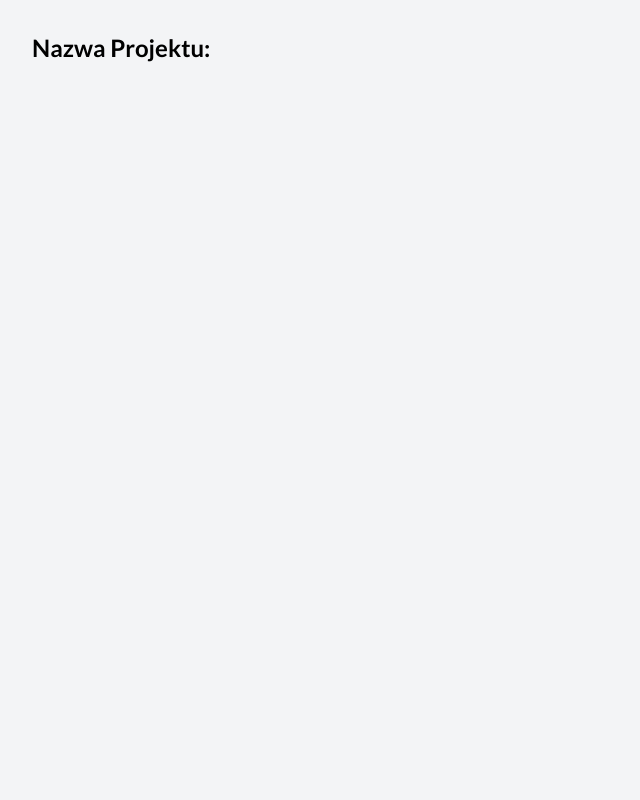
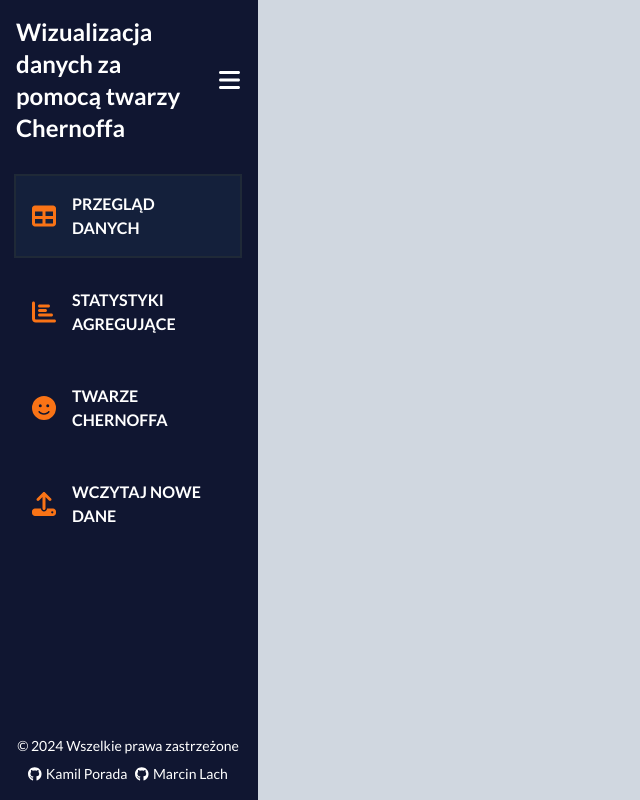
Before and after one commit to KamilPorada/Projekt_SI, a Next.js app: page /table-of-data in a window 1280 px wide. Shown: the whole page, without its empty margins (0-640 px from the left). Built offline with nearby package versions, Linux system fonts and the light colour scheme.

Commit message:
New navigation

```diff
--- a/app/globals.css
+++ b/app/globals.css
@@ -4,7 +4,7 @@
 
 body {
 	color: #ffffff;
-	background: #f3f4f6;
+	background: #d0d7e0;
 	font-family: Arial, Helvetica, sans-serif;
 }
 
@@ -36,3 +36,9 @@ body {
 		transform: translateX(0);
 	}
 }
+
+.wrapper {
+	margin: 0 auto;
+	max-width: 1200px;
+	width: 100%;
+}
--- a/app/table-of-data/page.tsx
+++ b/app/table-of-data/page.tsx
@@ -1,5 +1,6 @@
 'use client'
 import { useProjectData } from '@/contexts/ProjectDataContext'
+import Navbar from '@/components/Navbar'
 
 interface ExcelRow {
 	[key: string]: string | number | null
@@ -9,14 +10,18 @@ export default function TableOfData() {
 	const { projectName, excelData } = useProjectData()
 
 	return (
-		<div className='p-8 text-black'>
+		<>
+			<Navbar />
+			<div className='p-8 text-black bg-backgroundColor wrapper'>
 				<h1 className='text-2xl font-bold mb-4'>Nazwa Projektu: {projectName}</h1>
 				<table className='w-full text-left border-collapse'>
 					<thead>
 						<tr>
 							{excelData.length > 0 &&
-							Object.keys(excelData[0] as ExcelRow).map((key) => (
-								<th key={key} className='border-b-2 border-gray-300 p-2'>{key}</th>
+								Object.keys(excelData[0] as ExcelRow).map(key => (
+									<th key={key} className='border-b-2 border-gray-300 p-2'>
+										{key}
+									</th>
 								))}
 						</tr>
 					</thead>
@@ -24,12 +29,15 @@ export default function TableOfData() {
 						{excelData.map((row: ExcelRow, rowIndex: number) => (
 							<tr key={rowIndex}>
 								{Object.values(row).map((value, cellIndex) => (
-								<td key={cellIndex} className='border-b border-gray-300 p-2'>{value}</td>
+									<td key={cellIndex} className='border-b border-gray-300 p-2'>
+										{value}
+									</td>
 								))}
 							</tr>
 						))}
 					</tbody>
 				</table>
 			</div>
+		</>
 	)
 }
--- /dev/null
+++ b/components/Navbar.tsx
@@ -0,0 +1,105 @@
+// components/Navbar.tsx
+'use client'
+import Link from 'next/link'
+import { usePathname, useRouter } from 'next/navigation'
+import { FontAwesomeIcon } from '@fortawesome/react-fontawesome'
+import { faTable, faChartBar, faSmile, faUpload, faBars } from '@fortawesome/free-solid-svg-icons'
+import { faGithub } from '@fortawesome/free-brands-svg-icons' // Import ikony GitHub
+import { useState } from 'react'
+
+export default function Navbar() {
+	const router = useRouter()
+	const pathname = usePathname()
+	const [isCollapsed, setIsCollapsed] = useState(false)
+
+	// Funkcja do obsługi nawigacji
+	const handleNavigate = (path: string) => {
+		router.push(path)
+	}
+
+	// Lista przycisków nawigacyjnych
+	const navItems = [
+		{ label: 'Przegląd danych', icon: faTable, path: '/table-of-data' },
+		{ label: 'Statystyki agregujące', icon: faChartBar, path: '/aggregated-stats' },
+		{ label: 'Twarze Chernoffa', icon: faSmile, path: '/chernoff-faces' },
+		{ label: 'Wczytaj nowe dane', icon: faUpload, path: '/' },
+	]
+
+	return (
+		<div
+			className={`fixed flex ring-2 ring-mainColor ${
+				isCollapsed ? 'w-16' : 'w-64'
+			} h-screen bg-mainColor flex-col transition-all duration-300`}>
+			<div className={`flex items-center p-4 text-white ${isCollapsed ? 'justify-center' : 'justify-between'}`}>
+				{!isCollapsed && (
+					<h1 className='w-3/4 text-lg md:text-xl lg:text-2xl font-bold '>
+						Wizualizacja danych za pomocą twarzy Chernoffa
+					</h1>
+				)}
+				<button onClick={() => setIsCollapsed(!isCollapsed)} className='text-white text-xl lg:text-2xl'>
+					<FontAwesomeIcon icon={faBars} />
+				</button>
+			</div>
+			<nav className='flex flex-col gap-4 mt-4'>
+				{navItems.map(item => (
+					<button
+						key={item.path}
+						onClick={() => handleNavigate(item.path)}
+						className={`flex items-center justify-center gap-4 p-4 text-left text-white transition-colors duration-200 ${
+							!isCollapsed ? 'mx-4 ' : ''
+						} ${
+							pathname === item.path
+								? 'bg-secondaryColor ring-2 ring-gray-800'
+								: 'hover:bg-secondaryColor hover:ring-2 hover:ring-gray-800'
+						}`}>
+						<FontAwesomeIcon
+							icon={item.icon}
+							className={`text-xl lg:text-2xl  ${!isCollapsed ? 'text-accentColor' : 'test-white'} `}
+						/>
+						{!isCollapsed && <span className='uppercase font-bold text-md'>{item.label}</span>}
+					</button>
+				))}
+			</nav>
+			{/* Sekcja stopki */}
+			<div className='p-4 text-center text-white mt-auto'>
+				{!isCollapsed && (
+					<>
+						<p className='text-sm'>© {new Date().getFullYear()} Wszelkie prawa zastrzeżone</p>
+						<div className='flex justify-center gap-2 mt-2'>
+							<Link href='https://github.com/tworca1' target='_blank' className='flex items-center gap-1 text-sm '>
+								<FontAwesomeIcon icon={faGithub} /> Kamil Porada
+							</Link>
+							<Link href='https://github.com/tworca2' target='_blank' className='flex items-center gap-1 text-sm '>
+								<FontAwesomeIcon icon={faGithub} /> Marcin Lach
+							</Link>
+						</div>
+					</>
+				)}
+				{isCollapsed && (
+					<>
+						<p className='text-[13px] -mx-3'>©{new Date().getFullYear()}</p>
+						<div
+							className={`flex flex-col items-center justify-center gap-2 p-4 text-left text-white transition-colors duration-200 `}>
+							<Link
+								href='https://github.com/tworca1'
+								target='_blank'
+								className={`text-xl lg:text-2xl w-16 h-12 flex justify-center items-center  ${
+									isCollapsed ? 'hover:bg-secondaryColor hover:ring-2 hover:ring-gray-800' : ''
+								}`}>
+								<FontAwesomeIcon icon={faGithub} />
+							</Link>
+							<Link
+								href='https://github.com/tworca1'
+								target='_blank'
+								className={`text-xl lg:text-2xl w-16 h-12 flex justify-center items-center  ${
+									isCollapsed ? 'hover:bg-secondaryColor hover:ring-2 hover:ring-gray-800' : ''
+								}`}>
+								<FontAwesomeIcon icon={faGithub} />
+							</Link>
+						</div>
+					</>
+				)}
+			</div>
+		</div>
+	)
+}
--- a/tailwind.config.ts
+++ b/tailwind.config.ts
@@ -2,10 +2,10 @@ const tailwindColors = require('tailwindcss/colors')
 
 const colors = {
 	...tailwindColors,
-	mainColor: '#1E3A8A',
-	secondaryColor: '#3B82F6',
+	mainColor: '#101631',
+	secondaryColor: '#14203b',
 	accentColor: '#F97316',
-	backgroundColor: '#F3F4F6',
+	backgroundColor: '#d0d7e0',
 }
 
 module.exports = {
```
Lines whose indentation alone changed are shown as unchanged.
